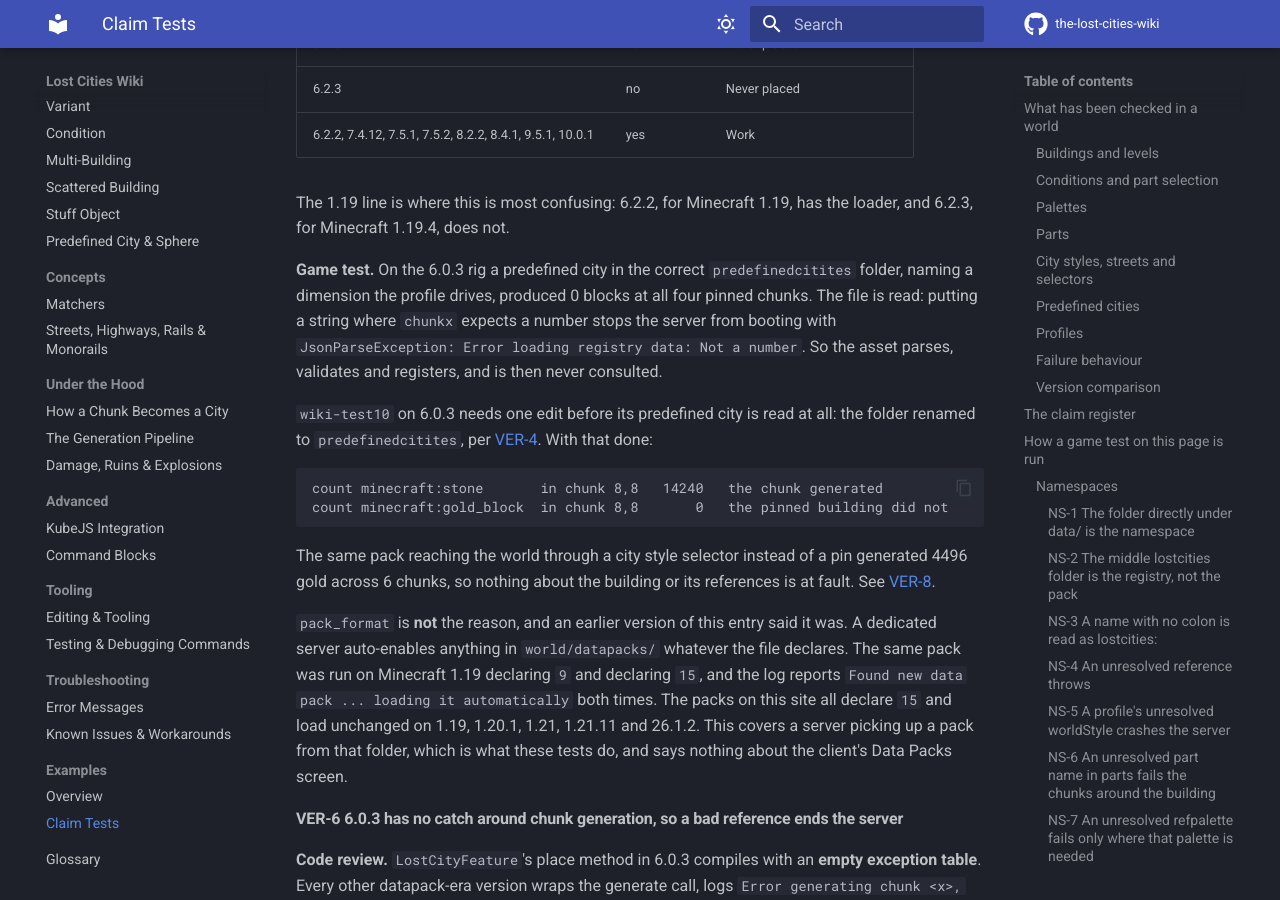
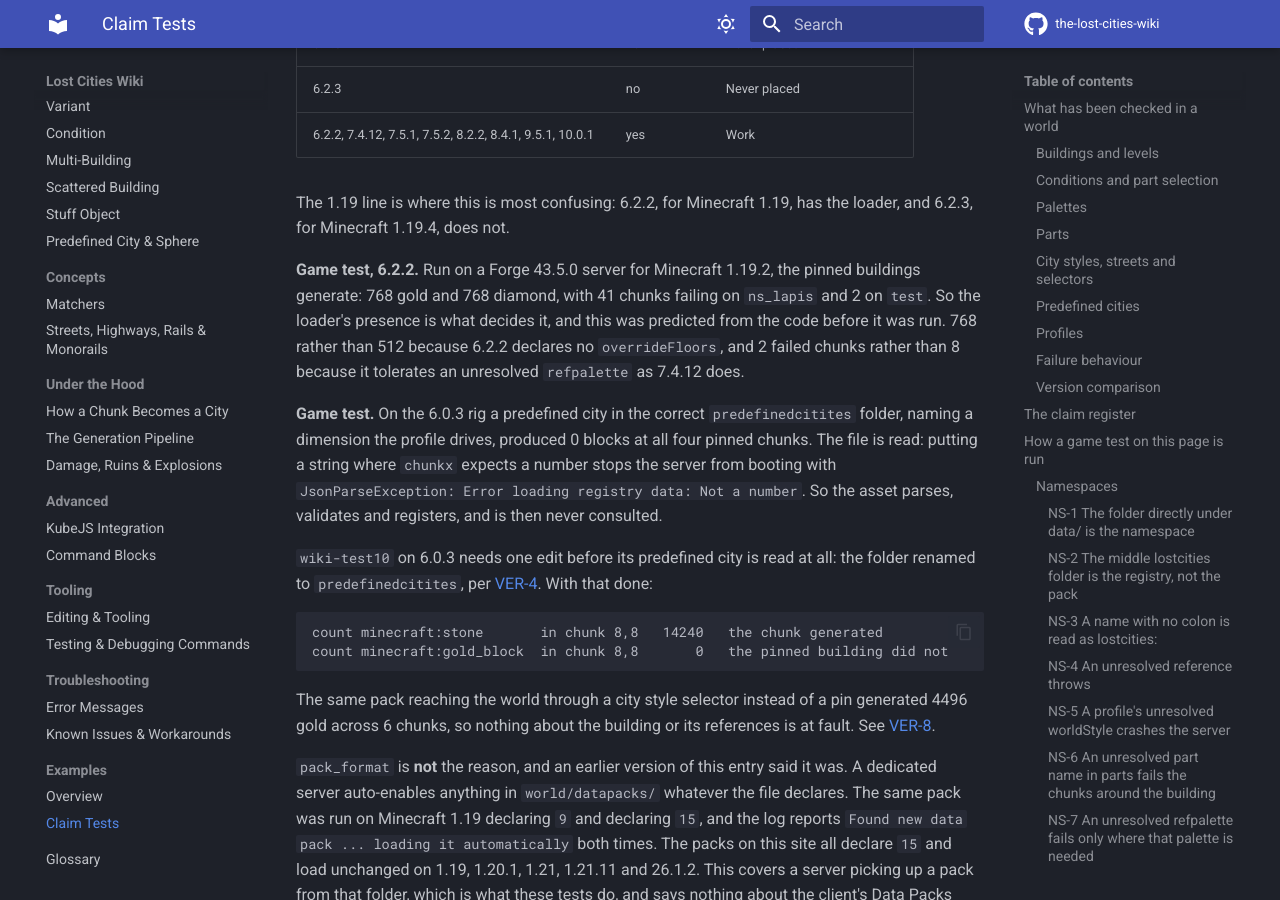
Before and after one commit to RinkyDinkyNooble/the-lost-cities-wiki, an MkDocs documentation site: the page built from docs/examples/claim-tests.md, in a window 1280 px wide and 900 px high, scrolled down 24667 px. Built offline with MkDocs 1.6.1 and Material for MkDocs 9.7.7, drawn with Linux system fonts in a browser that asks for light colours; comment, search, counter and statistics services are not loaded.

Commit message:
Game test 6.2.2, the rig's first new result
Predefined cities work on 6.2.2, predicted from AssetRegistries having
loadAll and now run: 768 gold, 768 diamond, 41 and 2 failed chunks. The
counts also place it with 7.4.12 rather than 7.5, since it declares no
overrideFloors and tolerates an unresolved refpalette.

Co-Authored-By: Claude Opus 5 <noreply@anthropic.com>

```diff
--- a/docs/examples/claim-tests.md
+++ b/docs/examples/claim-tests.md
@@ -932,6 +932,13 @@ filled the cache from the registry first.
 
 The 1.19 line is where this is most confusing: 6.2.2, for Minecraft 1.19, has the
 loader, and 6.2.3, for Minecraft 1.19.4, does not.
+
+**Game test, 6.2.2.** Run on a Forge 43.5.0 server for Minecraft 1.19.2, the pinned
+buildings generate: 768 gold and 768 diamond, with 41 chunks failing on `ns_lapis`
+and 2 on `test`. So the loader's presence is what decides it, and this was predicted
+from the code before it was run. 768 rather than 512 because 6.2.2 declares no
+`overrideFloors`, and 2 failed chunks rather than 8 because it tolerates an
+unresolved `refpalette` as 7.4.12 does.
 
 **Game test.** On the 6.0.3 rig a predefined city in the correct
 `predefinedcitites` folder, naming a dimension the profile drives, produced 0 blocks
```
